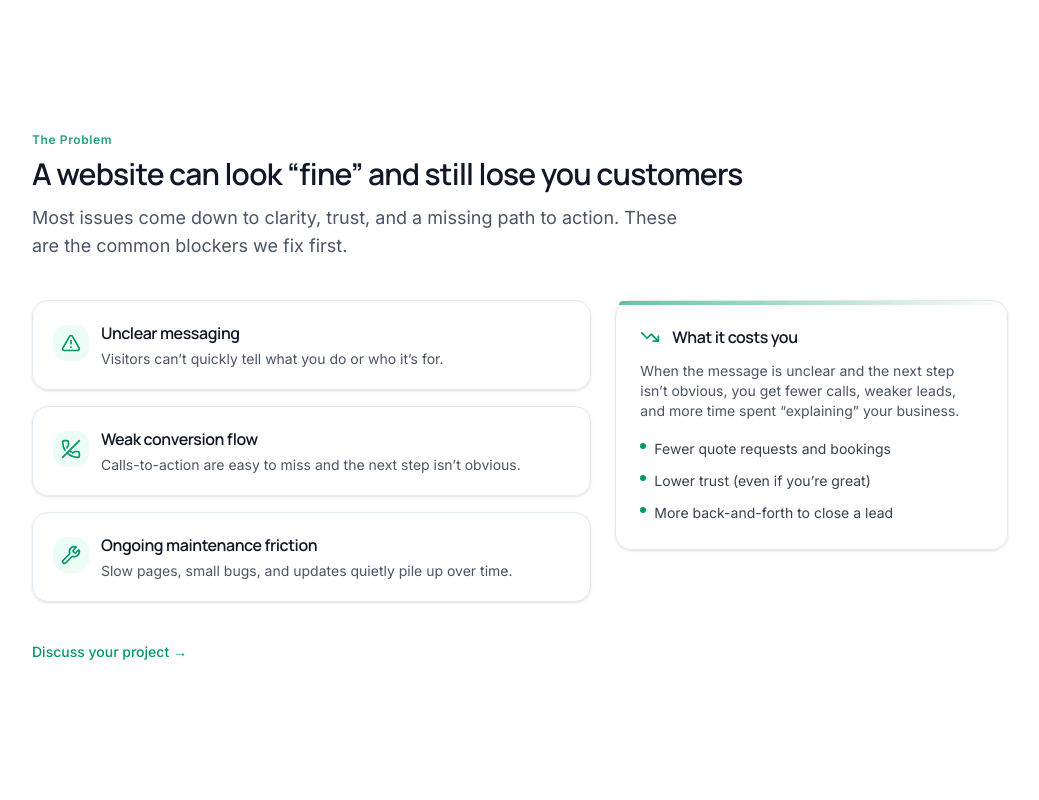
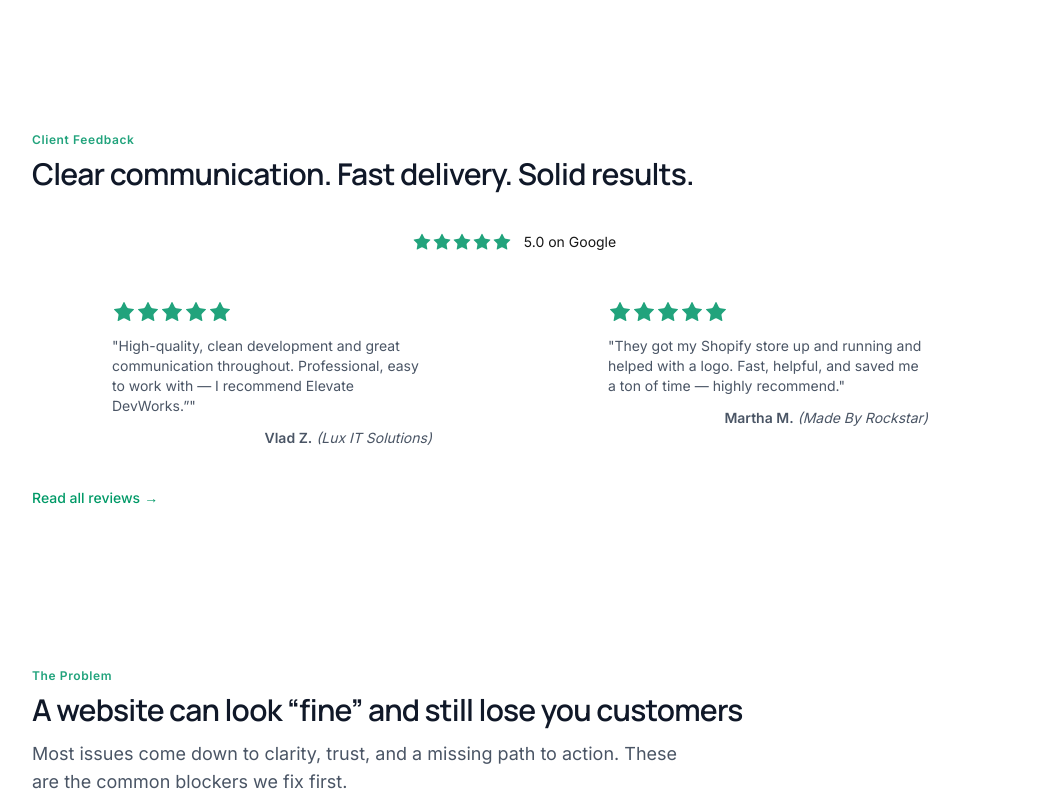
Before and after one commit to chrisowensdev/elevatedevworks-site, a Next.js app: page / in a window 1280 px wide. Shown: the part 1100-1900 px from the top of the page, without its empty margins (120-1159 px from the left). Built offline with nearby package versions, Linux system fonts and the light colour scheme.

Commit message:
Add reviews and update about page

```diff
--- a/src/app/(marketing)/about/_components/HowItStarted.tsx
+++ b/src/app/(marketing)/about/_components/HowItStarted.tsx
@@ -4,19 +4,22 @@ export default function HowItStarted() {
 	return (
 		<Section eyebrow="Our Story" title="How It Started" id="how-it-started">
 			<p>
-				Elevate DevWorks began as a small passion project by{" "}
-				<strong>Chris Owens</strong>, a developer who saw how often
-				great designs were held back by unreliable or overly complex
-				development. After years of working with enterprise systems,
-				Chris set out to bring that same level of precision and quality
-				to smaller teams, without the layers of red tape.
+				Elevate DevWorks started as a weekend side project — mostly
+				because I kept seeing small businesses get stuck with tools that
+				looked good on the surface, but broke down when it was time to
+				update, scale, or integrate with how they actually work. I’m{" "}
+				<strong>Chris Owens</strong>, and after years supporting
+				enterprise systems, I wanted to bring that same reliability and
+				attention to detail to smaller teams — without the red tape.
 			</p>
 			<p className="mt-4">
-				What started as weekend projects soon grew into a development
-				studio focused on{" "}
-				<strong>partnership, craftsmanship, and trust</strong>. Today,
-				we collaborate with business owners and designers who want
-				reliable, modern websites that actually deliver results.
+				What began as a few builds for friends and referrals turned into
+				a studio focused on{" "}
+				<strong>clarity, craftsmanship, and trust</strong>. Today I
+				partner with business owners and designers to ship modern
+				websites and custom development, from SEO-ready marketing sites
+				to automations, integrations, and lightweight web apps that save
+				time and support growth.
 			</p>
 		</Section>
 	);
--- a/src/app/(marketing)/about/_components/HowWeWork.tsx
+++ b/src/app/(marketing)/about/_components/HowWeWork.tsx
@@ -34,6 +34,7 @@ export default function HowWeWork() {
 		<Section
 			eyebrow="The Elevate Approach"
 			title="How We Work"
+			description="Projects range from marketing sites to custom features, integrations, and small web apps — scoped clearly so you always know what’s next."
 			className="bg-white"
 			id="how-we-work"
 		>
--- a/src/app/(marketing)/about/_components/OurMission.tsx
+++ b/src/app/(marketing)/about/_components/OurMission.tsx
@@ -4,18 +4,15 @@ export default function OurMission() {
 	return (
 		<Section eyebrow="Our Mission" title="Why We Exist" id="our-mission">
 			<p>
-				Our mission is simple: to{" "}
-				<strong>
-					empower small businesses and creative professionals
-				</strong>{" "}
-				with clean, scalable web solutions that elevate their online
-				presence and help them grow confidently.
+				Our mission is simple: help <strong>small businesses</strong>{" "}
+				grow with clear, high-performing websites and custom software
+				that fits their workflow — not the other way around.
 			</p>
 			<p className="mt-4">
-				We believe great websites come from collaboration, not
-				confusion. That's why we focus on clear communication,
-				transparency, and helping our clients understand what's being
-				built every step of the way.
+				We believe great work comes from collaboration, not confusion.
+				That’s why we focus on clear communication, transparent scope,
+				and building systems you can understand, maintain, and improve
+				over time.
 			</p>
 		</Section>
 	);
--- a/src/app/(marketing)/about/page.tsx
+++ b/src/app/(marketing)/about/page.tsx
@@ -37,7 +37,7 @@ export default function AboutPage() {
 			<PageHero
 				eyebrow="About Elevate DevWorks"
 				title="Building better digital experiences, together."
-				description="Elevate DevWorks helps small businesses and creative professionals turn ideas into fast, modern, beautifully built websites."
+				description="Elevate DevWorks helps small businesses and creative teams turn ideas into fast, modern websites and custom software — built with clean code, clear communication, and long-term maintainability."
 				primaryCta={{ href: "/contact/", label: "Get a free quote" }}
 				secondaryCta={{ href: "/work/", label: "View projects" }}
 				tone="white"
--- a/src/app/(marketing)/page.tsx
+++ b/src/app/(marketing)/page.tsx
@@ -7,11 +7,13 @@ import WorkSection from "./work/_components/WorkSection";
 import FAQSection from "../../components/sections/FAQSection";
 import Problem from "./page/_components/Problem";
 import Plan from "./page/_components/Plan";
+import Reviews from "./page/_components/Reviews";
 
 export default function Page() {
 	return (
 		<Main>
 			<Hero />
+			<Reviews />
 			<Problem actionText="Discuss your project" actionUrl="/contact/" />
 			<Plan actionText="See services" actionUrl="/services/" />
 			<ServicesOverview
--- /dev/null
+++ b/src/app/(marketing)/page/_components/Reviews.tsx
@@ -0,0 +1,77 @@
+import Section from "@/components/layout/Section";
+import ReviewCard from "@/components/layout/ReviewCard";
+import { Star } from "lucide-react";
+import Link from "next/link";
+
+export type ReviewCardProps = {
+	stars: number;
+	reviewText: string;
+	user: string;
+	company?: string;
+};
+
+const reviewCards: ReviewCardProps[] = [
+	{
+		stars: 5,
+		reviewText:
+			"High-quality, clean development and great communication throughout. Professional, easy to work with — I recommend Elevate DevWorks.”",
+		user: "Vlad Z.",
+		company: "Lux IT Solutions",
+	},
+	{
+		stars: 5,
+		reviewText:
+			"They got my Shopify store up and running and helped with a logo. Fast, helpful, and saved me a ton of time — highly recommend.",
+		user: "Martha M.",
+		company: "Made By Rockstar",
+	},
+];
+
+export default function Reviews({
+	actionText = "Read all reviews",
+	actionUrl = "https://www.google.com/search?sca_esv=73000156de4ea350&si=AL3DRZEsmMGCryMMFSHJ3StBhOdZ2-6yYkXd_doETEE1OR-qOX54Nn9NeDOYwaxEetnptESI8rrp09Ng9OXieh0aJ1QvVJwgknH0f9wsR8zlRpKKs6O7CBIhLJlQNRA4wOSNdwgIQVjqkcryvl7xFKJut6atDMOJ5Q%3D%3D&q=Elevate+DevWorks+Reviews&sa=X&ved=2ahUKEwjI3Ky6kYSTAxW-FVkFHY8nFRAQ0bkNegQIORAF&biw=1280&bih=1328&dpr=2",
+}: {
+	actionText?: string;
+	actionUrl?: string;
+}) {
+	return (
+		<Section
+			eyebrow="Client Feedback"
+			title="Clear communication. Fast delivery. Solid results."
+		>
+			<div className="flex flex-col justify-center">
+				<div className="display flex justify-center mb-10">
+					<Star fill="#21a37c" stroke="none" size={20} />
+					<Star fill="#21a37c" stroke="none" size={20} />
+					<Star fill="#21a37c" stroke="none" size={20} />
+					<Star fill="#21a37c" stroke="none" size={20} />
+					<Star fill="#21a37c" stroke="none" size={20} />
+					<p className="text-sm px-3"> 5.0 on Google</p>
+				</div>
+			</div>
+			<div
+				className={["grid gap-4 items-stretch md:grid-cols-2"]
+					.filter(Boolean)
+					.join(" ")}
+			>
+				{reviewCards.map((item) => (
+					<ReviewCard key={item.company ?? item.company} {...item} />
+				))}
+			</div>
+
+			<div className="mt-10 flex items-center justify-between">
+				<Link
+					href={actionUrl}
+					className="inline-flex items-center text-sm font-medium text-emerald-600 transition hover:text-emerald-800"
+					target="_blank"
+					rel="noopener noreferrer"
+				>
+					{actionText}{" "}
+					<span aria-hidden className="ml-1">
+						→
+					</span>
+				</Link>
+			</div>
+		</Section>
+	);
+}
--- a/src/components/analytics-privacy/SEOJsonLd.tsx
+++ b/src/components/analytics-privacy/SEOJsonLd.tsx
@@ -13,8 +13,8 @@ export default function SEOJsonLd() {
 				url: baseUrl,
 				description:
 					"Elevate DevWorks is a Richmond, VA-based web and software development company specializing in custom websites, web apps, and mobile applications.",
-				image: `${baseUrl}/elevate_devworks_seo_image.png`, // or your logo
-				logo: `${baseUrl}/elevate-logo-symbol-48x48.png`,
+				image: `${baseUrl}elevate_devworks_seo_image.png`, // or your logo
+				logo: `${baseUrl}elevate-logo-symbol-48x48.png`,
 				telephone: siteConfig.phone ?? undefined,
 				address: {
 					"@type": "PostalAddress",
--- /dev/null
+++ b/src/components/layout/ReviewCard.tsx
@@ -0,0 +1,62 @@
+import * as React from "react";
+import Link from "next/link";
+import { Star } from "lucide-react";
+
+export type ReviewCardProps = {
+	reviewText: string;
+	user: string;
+	company?: string;
+	href?: string;
+};
+
+export default function ReviewCard({
+	reviewText,
+	user,
+	company,
+	href,
+}: ReviewCardProps) {
+	const Wrapper: React.ElementType = href ? Link : "div";
+	const wrapperProps = href ? { href } : {};
+
+	return (
+		<Wrapper
+			{...wrapperProps}
+			className={
+				"group block h-full rounded-2xl focus:outline-none focus:ring-2 px-10"
+			}
+		>
+			<article
+				className={"relative h-full rounded-2xl  transition px-10"}
+			>
+				<div className={"flex items-start gap-3"}>
+					<div className="min-w-0">
+						{reviewText ? (
+							<div className="mt-2 text-sm text-gray-600 flex flex-col gap-3">
+								<div className="display flex">
+									<Star fill="#21a37c" stroke="none" />
+									<Star fill="#21a37c" stroke="none" />
+									<Star fill="#21a37c" stroke="none" />
+									<Star fill="#21a37c" stroke="none" />
+									<Star fill="#21a37c" stroke="none" />
+								</div>
+
+								<p className="">"{reviewText}"</p>
+								<div className="text-right">
+									<p>
+										<span className="font-bold">
+											{user}
+										</span>{" "}
+										<span className="italic">
+											({company})
+										</span>
+									</p>
+									<p></p>
+								</div>
+							</div>
+						) : null}
+					</div>
+				</div>
+			</article>
+		</Wrapper>
+	);
+}
```
